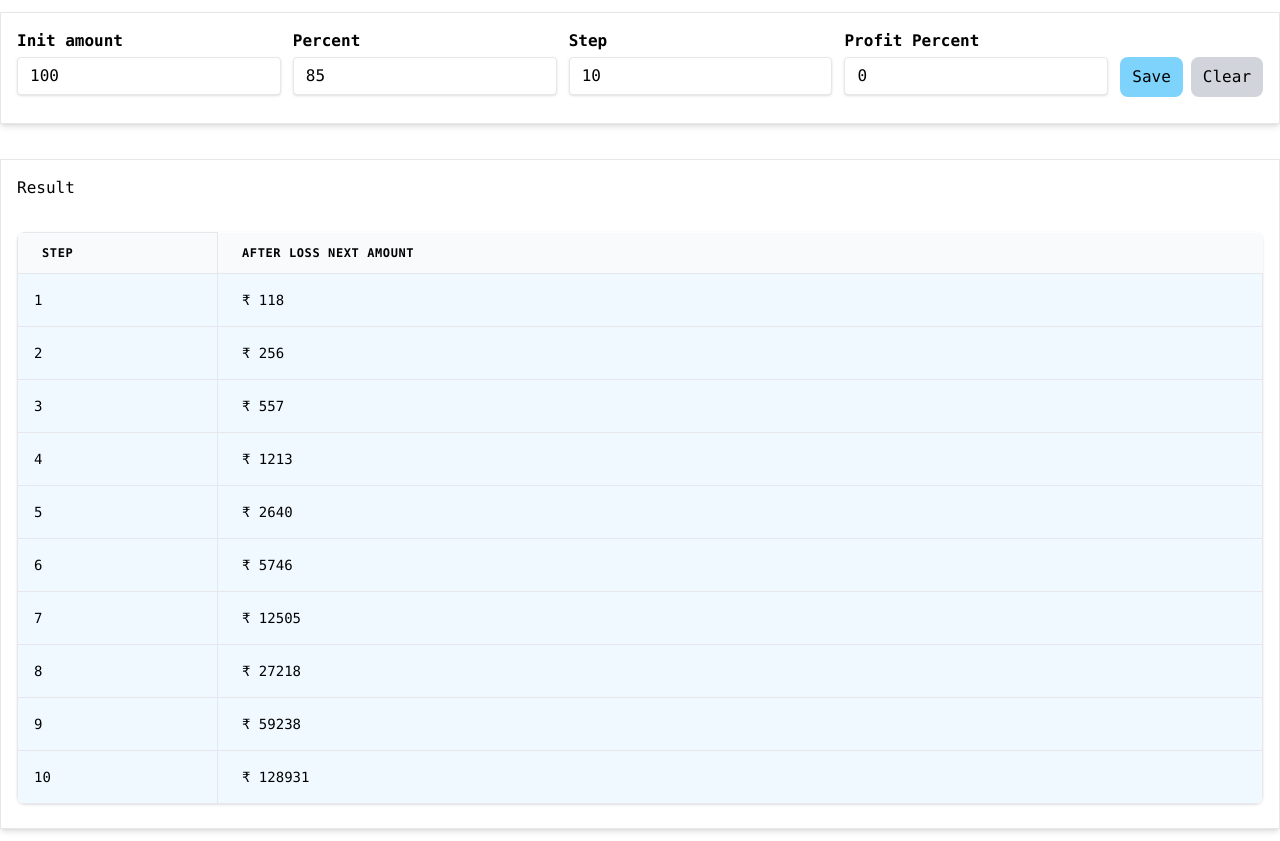
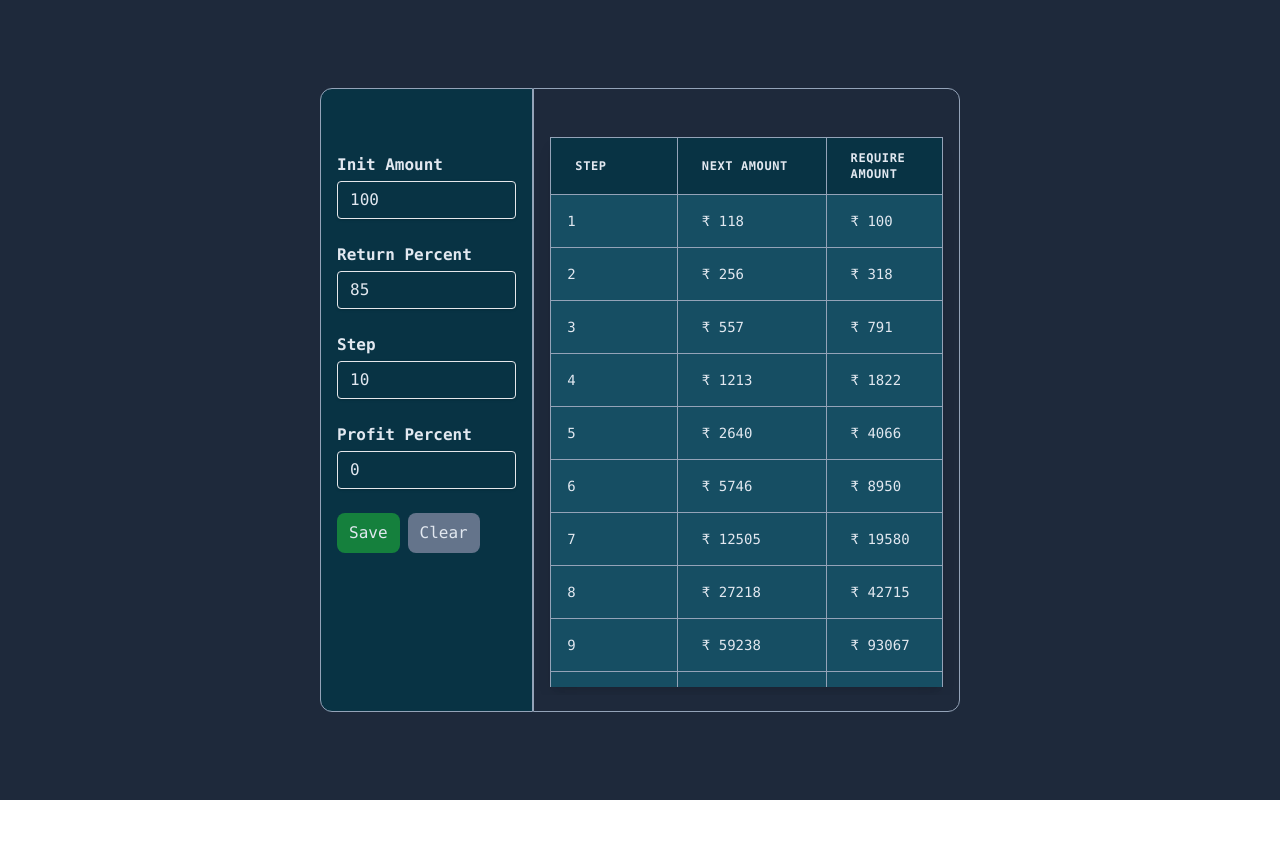
Before and after one commit to manohar-geekologix/mng_mny, a Next.js app: page / in a window 1280 px wide. After the commit the page ends 800 px from the top, so only its background shows below. Built offline with nearby package versions, Linux system fonts and the light colour scheme.

Commit message:
ui changes

```diff
--- a/src/app/MnyMng.jsx
+++ b/src/app/MnyMng.jsx
@@ -6,25 +6,26 @@ const MnyMng = () => {
         start_amount: 100,
         percent: 85,
         step: 10,
-        profit_percent: 0
-    }
-    const [formValue, setFormValue] = useState(initValue)
-    const [calData, setCalData] = useState([])
+        profit_percent: 0,
+        totalUsed: 0,
+        totalLoss: 0,
+    };
+    const [formValue, setFormValue] = useState(initValue);
+    const [calData, setCalData] = useState([]);
     const [copiedIndex, setCopiedIndex] = useState(null);
 
     useEffect(() => {
-        handleSubmit()
-    }, [])
+        handleSubmit();
+    }, []);
 
     const handleChange = (e) => {
-        const { name, value } = e.target
-        setFormValue({ ...formValue, [name]: value })
-    }
+        const { name, value } = e.target;
+        setFormValue({ ...formValue, [name]: value });
+    };
 
     const handleClear = () => {
-        setCalData([])
-        setFormValue(initValue)
-    }
+        setFormValue(initValue);
+    };
 
     const handleSubmit = () => {
         setCalData([]);
@@ -34,31 +35,34 @@ const MnyMng = () => {
         let profit_percent = parseFloat(formValue.profit_percent);
         let newData = [];
         let totalLoss = 0;
+        let totalUsed = 0;
 
         for (let i = 0;i < step;i++) {
             totalLoss += amount;
             amount = ((profit_percent + 100) * totalLoss) / percent;
-            newData.push({ step: i + 1, amount: amount });
+            totalUsed += totalLoss;
+            newData.push({ step: i + 1, amount: amount, usedAmount: totalUsed });
         }
         setCalData(newData);
     };
 
     return (
-        <div className="container m-auto">
-            <div className=" border shadow-md p-4 my-3 font-mono">
-                <div className="flex flex-col md:flex-row justify-between items-end gap-3">
+        <div className="grid grid-cols-12 content-center justify-center h-screen bg-slate-800 text-slate-200">
+            <div className="col-span-3"></div>
+            <div className="col-span-2 p-4 my-3 font-mono pt-16 border border-slate-400 bg-cyan-950 rounded-bl-xl rounded-tl-xl">
+                <div className="flex flex-col gap-3">
                     <div className="w-full">
                         <label
                             htmlFor="start_amount"
                             className="block text-grey-darker text-md font-bold mb-1"
                         >
-                            Init amount
+                            Init Amount
                         </label>
                         <input
                             type="number"
                             name="start_amount"
                             placeholder="0"
-                            className="shadow appearance-none border border-red rounded w-full py-2 px-3 text-grey-darker mb-3 leading-tight focus:outline-none"
+                            className="shadow appearance-none border bg-transparent border-red rounded w-full py-2 px-3 text-grey-darker mb-3 leading-tight focus:outline-none"
                             value={formValue.start_amount}
                             onChange={(e) => handleChange(e)}
                         />
@@ -68,13 +72,13 @@ const MnyMng = () => {
                             htmlFor="percent"
                             className="block text-grey-darker text-md font-bold mb-1"
                         >
-                            Percent
+                           Return Percent
                         </label>
                         <input
                             type="number"
                             name="percent"
                             placeholder="0"
-                            className="shadow appearance-none border border-red rounded w-full py-2 px-3 text-grey-darker mb-3 leading-tight focus:outline-none"
+                            className="shadow appearance-none border bg-transparent border-red rounded w-full py-2 px-3 text-grey-darker mb-3 leading-tight focus:outline-none"
                             value={formValue.percent}
                             onChange={(e) => handleChange(e)}
                         />
@@ -90,7 +94,7 @@ const MnyMng = () => {
                             type="number"
                             name="step"
                             placeholder="0"
-                            className="shadow appearance-none border border-red rounded w-full py-2 px-3 text-grey-darker mb-3 leading-tight focus:outline-none"
+                            className="shadow appearance-none border bg-transparent border-red rounded w-full py-2 px-3 text-grey-darker mb-3 leading-tight focus:outline-none"
                             value={formValue.step}
                             onChange={(e) => handleChange(e)}
                         />
@@ -106,16 +110,16 @@ const MnyMng = () => {
                             type="number"
                             name="profit_percent"
                             placeholder="0"
-                            className="shadow appearance-none border border-red rounded w-full py-2 px-3 text-grey-darker mb-3 leading-tight focus:outline-none"
+                            className="shadow appearance-none border bg-transparent border-red rounded w-full py-2 px-3 text-grey-darker mb-3 leading-tight focus:outline-none"
                             value={formValue.profit_percent}
                             onChange={(e) => handleChange(e)}
                         />
                     </div>
                     <div className="flex gap-2">
-                        <button className="bg-sky-300 py-2 px-3 rounded-lg mb-[10px] font-medium" onClick={handleSubmit}>
+                        <button className=" bg-green-700 py-2 px-3 rounded-lg font-medium" onClick={handleSubmit}>
                             Save
                         </button>
-                        <button className="bg-gray-300 py-2 px-3 rounded-lg mb-[10px] font-medium" onClick={handleClear}>
+                        <button className="bg-slate-500 py-2 px-3 rounded-lg font-medium" onClick={handleClear}>
                             Clear
                         </button>
                     </div>
@@ -123,44 +127,48 @@ const MnyMng = () => {
             </div>
             {
                 calData.length > 0 &&
-                <div className=" border shadow-md p-4 my-3 mt-[35px] font-mono">
-                    <h5>Result</h5>
+                <div className="col-span-4 p-4 my-3 font-mono border border-slate-400 bg-slate-800 rounded-br-xl rounded-tr-xl">
                     <div class="flex flex-col mt-6">
                         <div class="overflow-x-auto sm:-mx-6 lg:-mx-8">
                             <div class="py-2 align-middle inline-block min-w-full sm:px-6 lg:px-8">
-                                <div class="shadow overflow-hidden sm:rounded-lg">
+                                <div class="shadow-lg h-[550px] overflow-auto">
                                     <table class="min-w-full text-sm">
-                                        <thead class="bg-gray-50 text-xs uppercase font-medium">
+                                        <thead class="bg-cyan-950 text-xs uppercase font-medium border border-slate-400">
                                             <tr>
-                                                <th scope="col" class="px-6 py-3 text-left tracking-wider border">
+                                                <th scope="col" class="px-6 py-3 text-left tracking-wider border border-slate-400">
                                                     Step
                                                 </th>
+                                                <th scope="col" class="px-6 py-3 text-left tracking-wider border border-slate-400">
+                                                    next amount
+                                                </th>
                                                 <th scope="col" class="px-6 py-3 text-left tracking-wider">
-                                                    After loss next amount
+                                                    require amount
                                                 </th>
                                             </tr>
                                         </thead>
-                                        <tbody class="border bg-sky-50">
+                                        <tbody class="border border-slate-400 bg-cyan-900">
                                             {calData.map((data, index) => (
-                                                <tr className="border" key={index}>
-                                                    <td class="pl-4 border w-[200px]">
+                                                <tr className="border border-slate-400" key={index}>
+                                                    <td class="pl-4 border border-slate-400 w-[200px]">
                                                         {index + 1}
                                                     </td>
                                                     <td
-                                                        className='px-6 py-4 whitespace-nowrap cursor-pointer w-50'
+                                                        className="px-6 py-4 whitespace-nowrap cursor-pointer w-50 border border-slate-400 w-[200px]"
+                                                        title="click to copy"
                                                         onClick={() => {
                                                             navigator.clipboard.writeText((data.amount).toFixed(0));
                                                             setCopiedIndex(index);
                                                             setTimeout(() => {
                                                                 setCopiedIndex(null);
-                                                            }, 2000);
-                                                        }}
-                                                        title="click to copy"
-                                                    >
+                                                            }, 1000);
+                                                        }}>
                                                         ₹ {(data.amount).toFixed(0)}
-                                                        <span className=" left-10 text-green-500">
-                                                            {copiedIndex === index ? ' 📋copied successfully' : ''}
+                                                        <span className="left-10 text-green-500">
+                                                            {copiedIndex === index ? ' 📋copied!' : ''}
                                                         </span>
+                                                    </td>
+                                                    <td className="px-6 py-4 whitespace-nowrap w-50">
+                                                        ₹ {(data.usedAmount).toFixed(0)}
                                                     </td>
                                                 </tr>
                                             ))}
```
